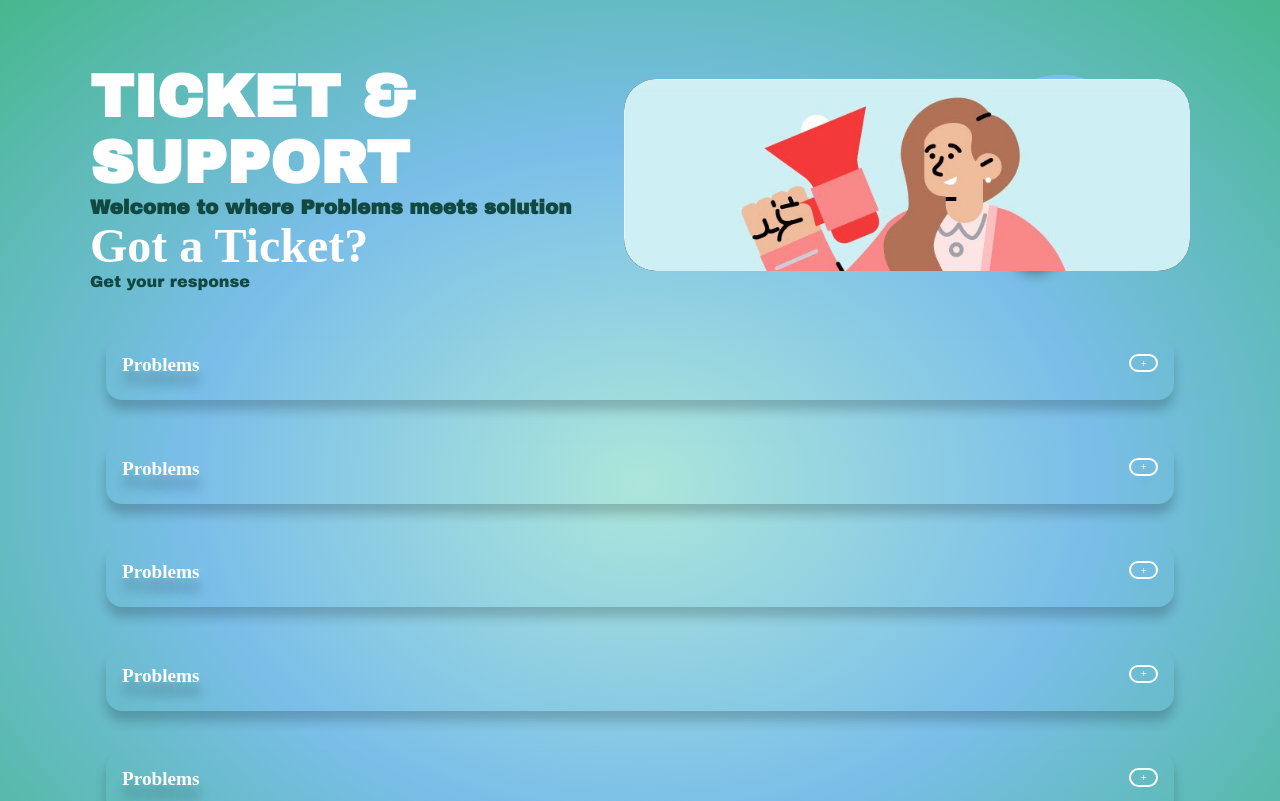
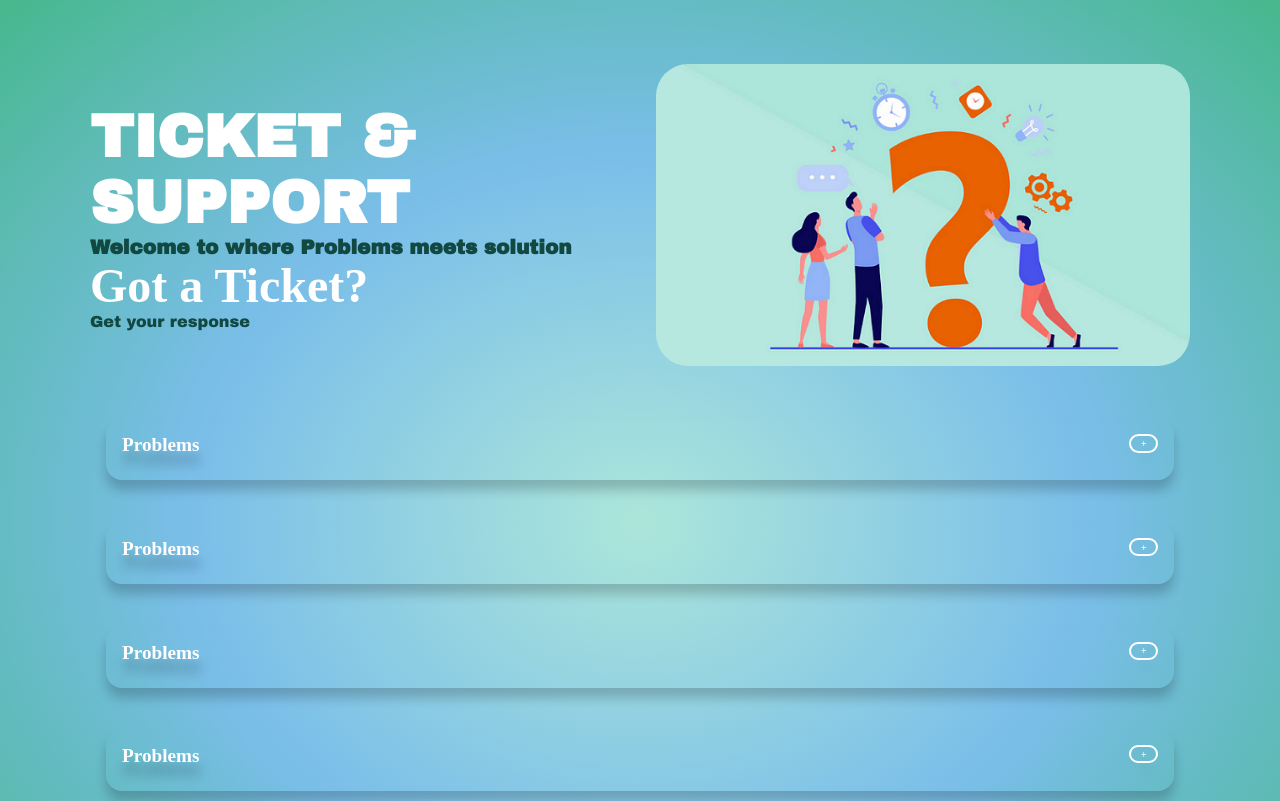
Before and after one commit to gaffOverflow/AwaCash-Tickect-n-Support, a plain HTML site: page index.html in a window 1280 px wide. Shown: the top 801 px of the page. Drawn offline with Linux system fonts and the light colour scheme.

Commit message:
third commit

```diff
--- a/index.html
+++ b/index.html
@@ -24,7 +24,7 @@
           <p>Get your response</p>
         </section>
         <section class="img-section">
-        <img src="./img/SC_AdvertisingOnYelp.jpeg" alt="">
+        <img src="./img/Help-Desk.png" alt="">
         </section>
       </div>
       <main>
```
